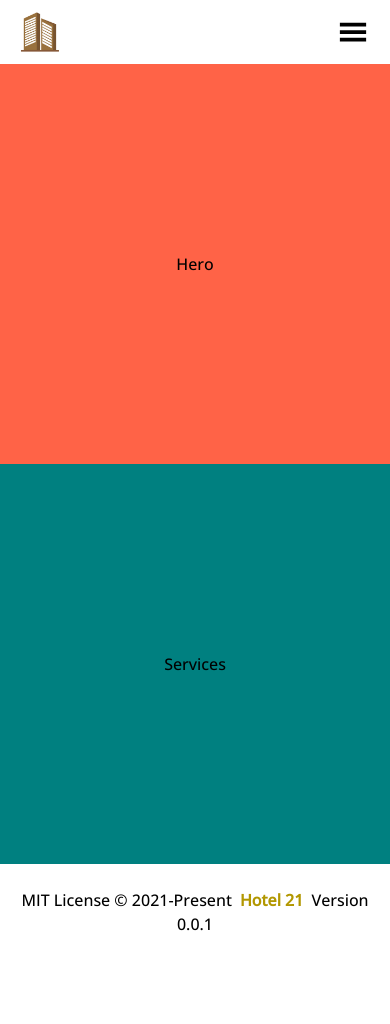
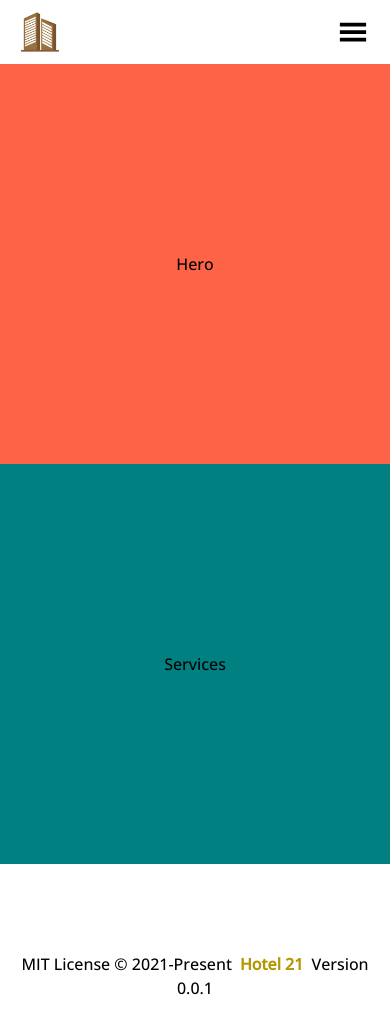
Before and after one commit to nemo256/hotel, a Next.js app: page / in a window 390 px wide. Before the commit the page ends 960 px from the top, so only its background shows below. Built offline with nearby package versions, Linux system fonts and the light colour scheme.

Commit message:
Fixed footer responsiveness...

```diff
--- a/src/components/layouts/Footer.js
+++ b/src/components/layouts/Footer.js
@@ -12,6 +12,7 @@ export default function Footer() {
       as='footer'
       align='center'
       maxW='100%'
+      mt={16}
       py={2}
       px={2}
     >
```
Also changed, not shown: public/brownRoom.jpg (renamed from public/room-2.jpg).
